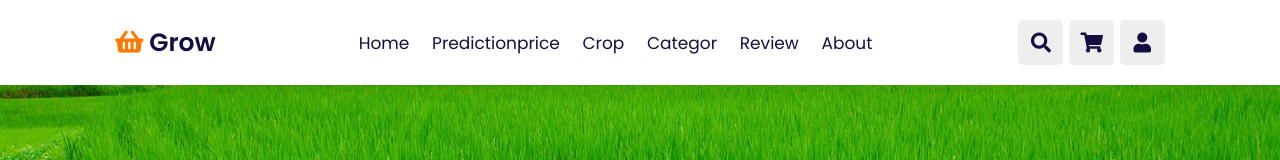
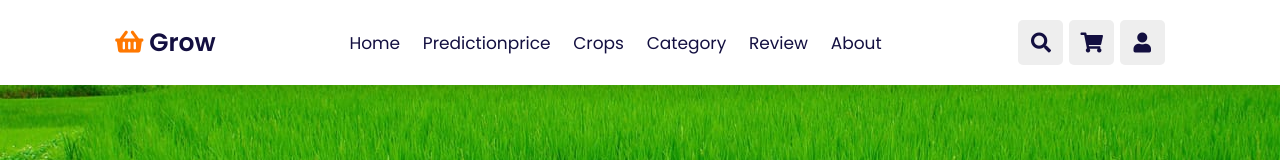
Before and after one commit to younus20/grow.github.io, a plain HTML site: page index.html in a window 1280 px wide. Shown: the top 160 px of the page. Drawn offline with nearby package versions, Linux system fonts and the light colour scheme.

Commit message:
Update index.html

```diff
--- a/index.html
+++ b/index.html
@@ -25,11 +25,11 @@
 
     <nav class="navbar">
         <a href="#home">Home</a>
-        <a href="#features">predictionprice</a>
-        <a href="#products">crop</a>
-        <a href="#categories">categor</a>
-        <a href="#review">review</a>
-        <a href="#blogs">about</a>
+        <a href="#features">Predictionprice</a>
+        <a href="#products">Crops</a>
+        <a href="#categories">Category</a>
+        <a href="#review">Review</a>
+        <a href="#blogs">About</a>
     </nav>
 
     <div class="icons">
```
